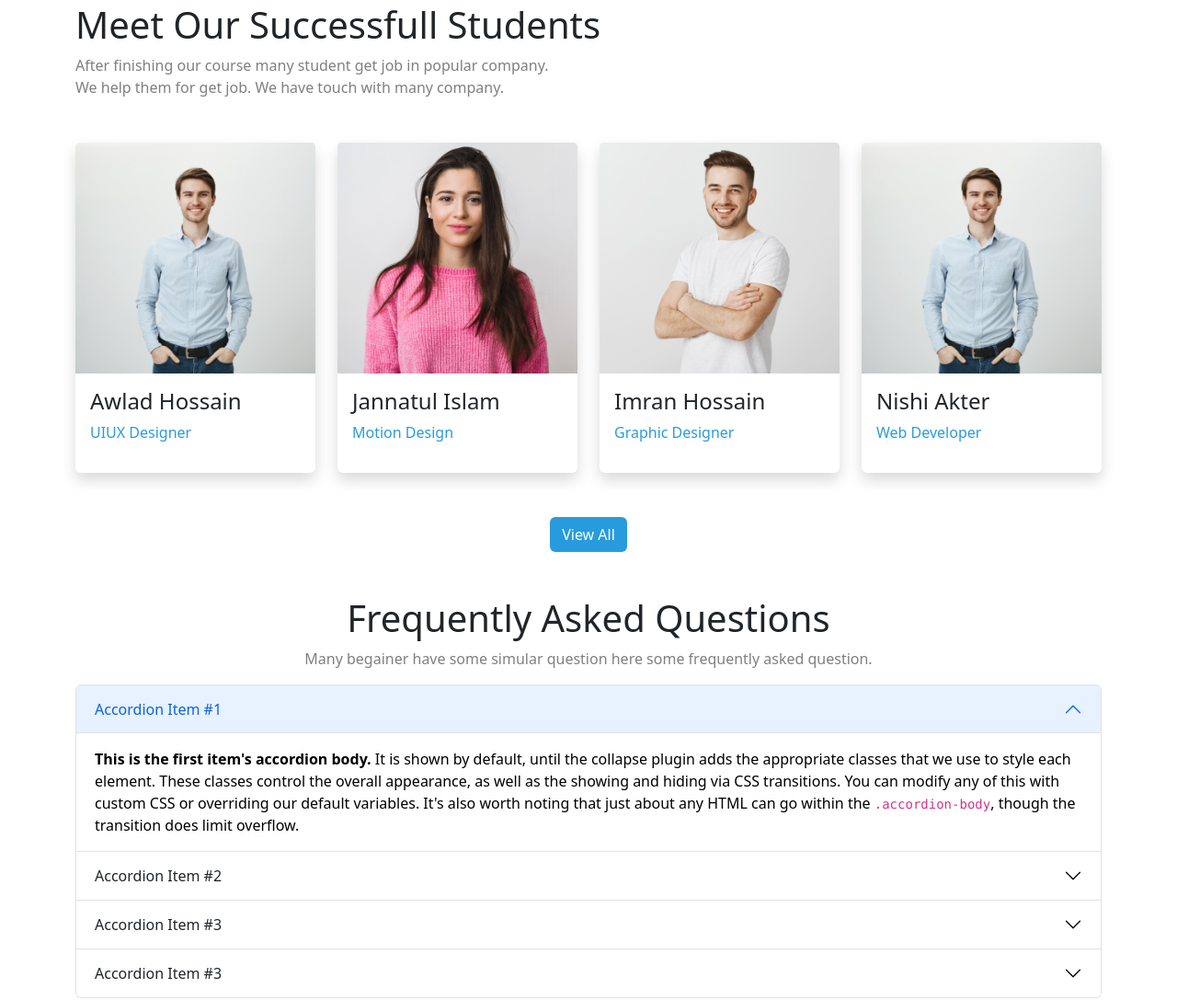
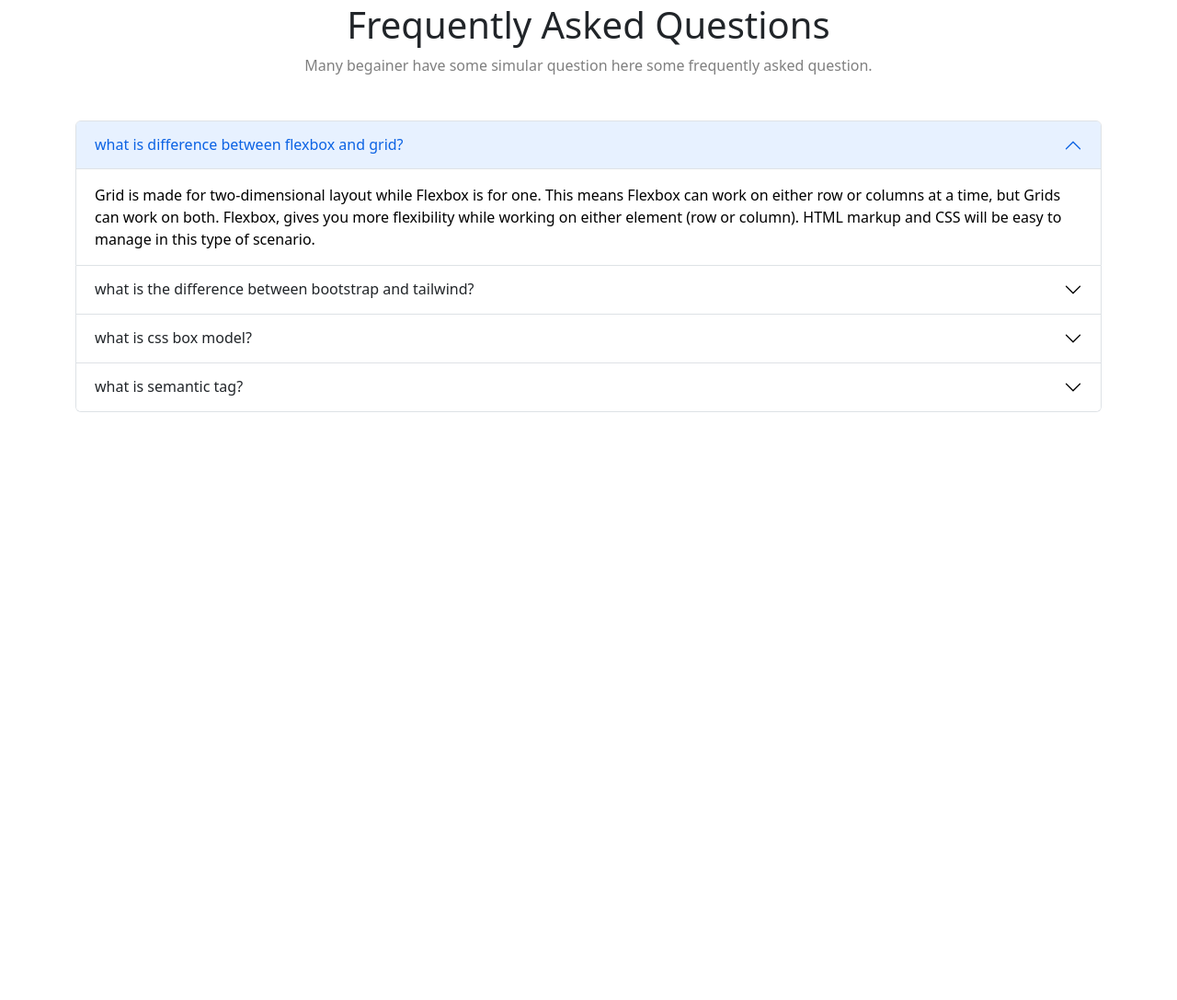
Before and after one commit to AshikRahmanDev/Assignment-3, a plain HTML site: page index.html in a window 1280 px wide. Shown: the part 2595-3682 px from the top of the page at 92% size. After the commit the page ends 3091 px from the top, so only its background shows below. Drawn offline with nearby package versions, Linux system fonts and the light colour scheme.

Commit message:
change lorem ipsum and add question in Accordion

```diff
--- a/index.html
+++ b/index.html
@@ -264,72 +264,6 @@
         </section>
         <!-- registration end -->
 
-        <!-- successfull student part start -->
-        <section class="container">
-          <h1 class="text-center text-lg-start">Meet Our Successfull Students</h1>
-          <p class="text-black-50 text-center text-lg-start">After finishing our course many student get job in popular company. <br> We help them for get job. We have touch with many company.</p>
-
-          <!-- students part starts -->
-          <div class="row row-cols-1 row-cols-md-2 row-cols-lg-4 my-4 g-4">
-            <!-- student -->
-            <div class="col">
-              <div class="card border-0 shadow">
-                <img class="w-100" src="images/student/student-1.png" alt="">
-                <div class="p-3">
-                  <h4>Awlad Hossain</h4>
-                  <p class="text-blue">
-                    UIUX Designer
-                  </p>
-                </div>
-              </div>
-            </div>
-            <!-- student -->
-            <div class="col">
-              <div class="card border-0 shadow">
-                <img class="w-100" src="images/student/student-2.png" alt="">
-                <div class="p-3">
-                  <h4>Jannatul Islam</h4>
-                  <p class="text-blue">
-                    Motion Design
-                  </p>
-                </div>
-              </div>
-            </div>
-            <!-- student -->
-            <div class="col">
-              <div class="card border-0 shadow">
-                <img class="w-100" src="images/student/student-3.png" alt="">
-                <div class="p-3">
-                  <h4>Imran Hossain</h4>
-                  <p class="text-blue">
-                    Graphic Designer
-                  </p>
-                </div>
-              </div>
-            </div>
-            <!-- student -->
-            <div class="col">
-              <div class="card border-0 shadow">
-                <img class="w-100" src="images/student/student-1.png" alt="">
-                <div class="p-3">
-                  <h4>Nishi Akter</h4>
-                  <p class="text-blue">
-                    Web Developer
-                  </p>
-                </div>
-              </div>
-            </div>
-
-          </div>
-          <!-- students part end -->
-          <div class="text-center my-5">
-            <button class="btn bg-blue text-white">
-              View All
-            </button>
-          </div>
-        </section>
-        <!-- successfull student part end -->
-
         <!-- question part start -->
         <section class="container my-5">
           <h1 class="text-center">Frequently Asked Questions</h1>
@@ -338,52 +272,52 @@
           </p>
 
           <!-- Questions -->
-          <div class="accordion" id="accordionExample">
+          <div class="accordion my-5" id="accordionExample">
             <div class="accordion-item">
               <h2 class="accordion-header" id="headingOne">
                 <button class="accordion-button" type="button" data-bs-toggle="collapse" data-bs-target="#collapseOne" aria-expanded="true" aria-controls="collapseOne">
-                  Accordion Item #1
+                  what is difference between flexbox and grid?
                 </button>
               </h2>
               <div id="collapseOne" class="accordion-collapse collapse show" aria-labelledby="headingOne" data-bs-parent="#accordionExample">
                 <div class="accordion-body">
-                  <strong>This is the first item's accordion body.</strong> It is shown by default, until the collapse plugin adds the appropriate classes that we use to style each element. These classes control the overall appearance, as well as the showing and hiding via CSS transitions. You can modify any of this with custom CSS or overriding our default variables. It's also worth noting that just about any HTML can go within the <code>.accordion-body</code>, though the transition does limit overflow.
+                  Grid is made for two-dimensional layout while Flexbox is for one. This means Flexbox can work on either row or columns at a time, but Grids can work on both. Flexbox, gives you more flexibility while working on either element (row or column). HTML markup and CSS will be easy to manage in this type of scenario.
                 </div>
               </div>
             </div>
             <div class="accordion-item">
               <h2 class="accordion-header" id="headingTwo">
                 <button class="accordion-button collapsed" type="button" data-bs-toggle="collapse" data-bs-target="#collapseTwo" aria-expanded="false" aria-controls="collapseTwo">
-                  Accordion Item #2
+                  what is the difference between bootstrap and tailwind?
                 </button>
               </h2>
               <div id="collapseTwo" class="accordion-collapse collapse" aria-labelledby="headingTwo" data-bs-parent="#accordionExample">
                 <div class="accordion-body">
-                  <strong>This is the second item's accordion body.</strong> It is hidden by default, until the collapse plugin adds the appropriate classes that we use to style each element. These classes control the overall appearance, as well as the showing and hiding via CSS transitions. You can modify any of this with custom CSS or overriding our default variables. It's also worth noting that just about any HTML can go within the <code>.accordion-body</code>, though the transition does limit overflow.
+                  Bootstrap comes with a set of pre-styled responsive, mobile-first components that possess a definite UI kit. Tailwind CSS uses a set of utility classes to create a neat UI with more flexibility and uniqueness. Sites created using Bootstrap follow the generic pattern that makes them look identical.
                 </div>
               </div>
             </div>
             <div class="accordion-item">
               <h2 class="accordion-header" id="headingThree">
                 <button class="accordion-button collapsed" type="button" data-bs-toggle="collapse" data-bs-target="#collapseThree" aria-expanded="false" aria-controls="collapseThree">
-                  Accordion Item #3
+                  what is css box model?
                 </button>
               </h2>
               <div id="collapseThree" class="accordion-collapse collapse" aria-labelledby="headingThree" data-bs-parent="#accordionExample">
                 <div class="accordion-body">
-                  <strong>This is the third item's accordion body.</strong> It is hidden by default, until the collapse plugin adds the appropriate classes that we use to style each element. These classes control the overall appearance, as well as the showing and hiding via CSS transitions. You can modify any of this with custom CSS or overriding our default variables. It's also worth noting that just about any HTML can go within the <code>.accordion-body</code>, though the transition does limit overflow.
+                  In CSS, the term "box model" is used when talking about design and layout.The CSS box model is essentially a box that wraps around every HTML element. It consists of: margins, borders, padding, and the actual content.
                 </div>
               </div>
             </div>
             <div class="accordion-item">
-              <h2 class="accordion-header" id="headingThree">
-                <button class="accordion-button collapsed" type="button" data-bs-toggle="collapse" data-bs-target="#collapseThree" aria-expanded="false" aria-controls="collapseThree">
-                  Accordion Item #3
+              <h2 class="accordion-header" id="headingfour">
+                <button class="accordion-button collapsed" type="button" data-bs-toggle="collapse" data-bs-target="#collapsefour" aria-expanded="false" aria-controls="collapseThree">
+                  what is semantic tag?
                 </button>
               </h2>
-              <div id="collapseThree" class="accordion-collapse collapse" aria-labelledby="headingThree" data-bs-parent="#accordionExample">
+              <div id="collapsefour" class="accordion-collapse collapse" aria-labelledby="headingfour" data-bs-parent="#accordionExample">
                 <div class="accordion-body">
-                  <strong>This is the third item's accordion body.</strong> It is hidden by default, until the collapse plugin adds the appropriate classes that we use to style each element. These classes control the overall appearance, as well as the showing and hiding via CSS transitions. You can modify any of this with custom CSS or overriding our default variables. It's also worth noting that just about any HTML can go within the <code>.accordion-body</code>, though the transition does limit overflow.
+                  The HTML semantics refers to the tags that provide meaning to an HTML page rather than just presentation. It makes HTML more comprehensible by better defining the different sections and layout of web pages.
                 </div>
               </div>
             </div>
@@ -396,8 +330,3 @@
     <script src="https://cdn.jsdelivr.net/npm/bootstrap@5.2.0/dist/js/bootstrap.bundle.min.js"></script>
 </body>
 </html>
-<!-- <div class="ps-5 text-white">
-    <h1>Ready to join?</h1>
-    <p>If you want to join any course then Register our website. Join and build your skill.</p>
-</div>
-<div class="pe-5"><button class="btn text-blue bg-light">Register Now</button></div> -->
```
